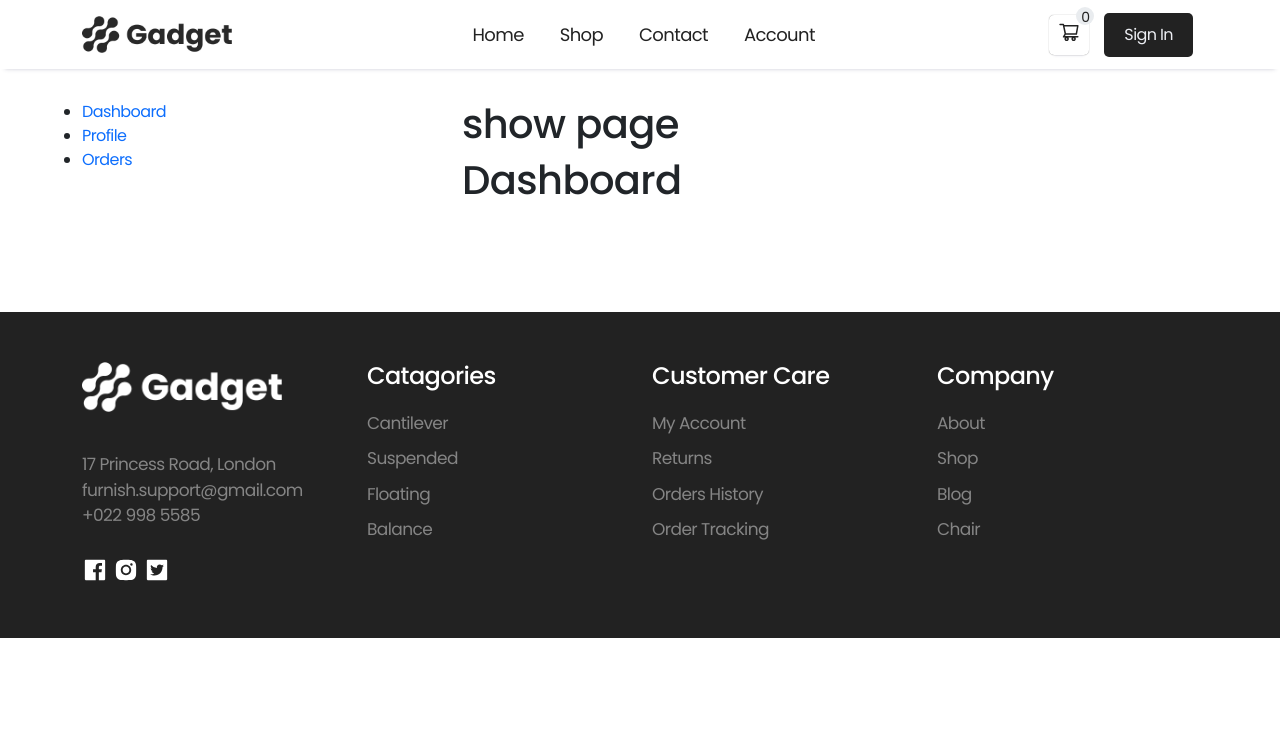
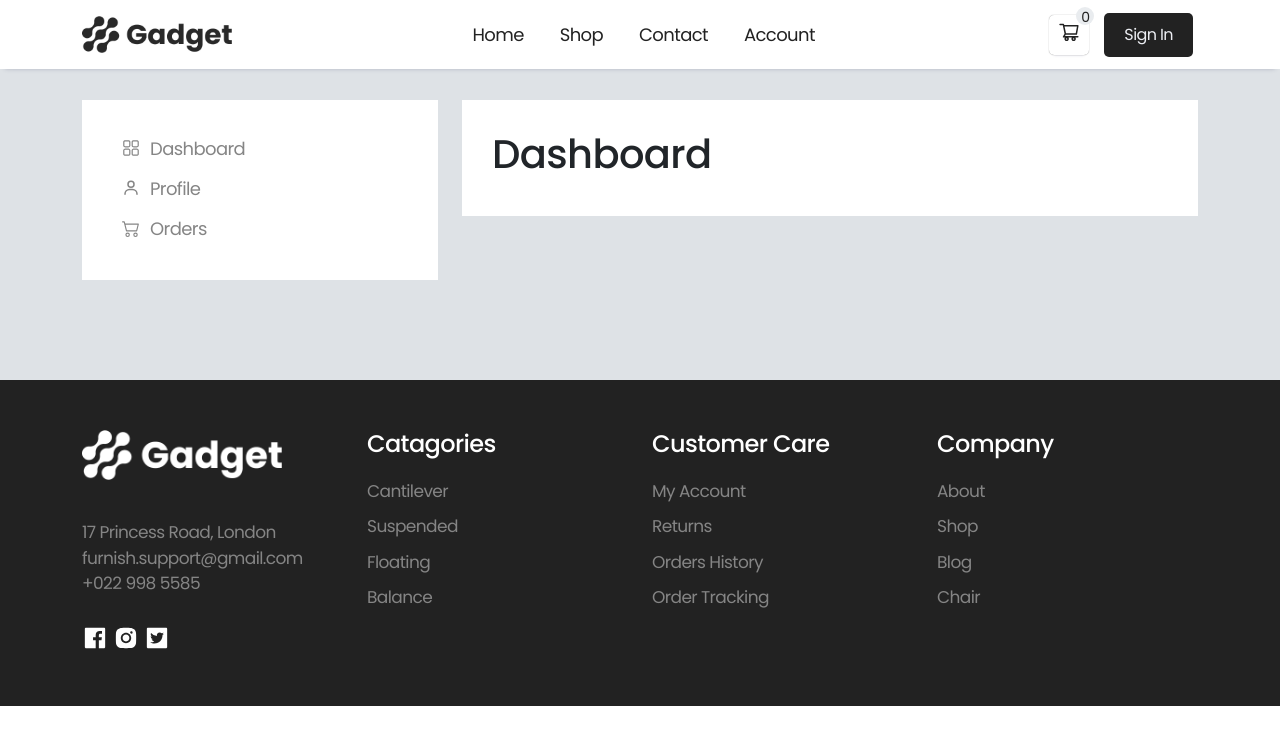
Before and after one commit to rafikadir/Gadget-react-ecommerce-web-application, a React (Vite) app: page /user in a window 1280 px wide. Shown: the top 744 px of the page. Built offline with nearby package versions, Linux system fonts and the light colour scheme.

Commit message:
user prfikl  section done

```diff
--- a/src/components/Order/Order.jsx
+++ b/src/components/Order/Order.jsx
@@ -3,7 +3,7 @@ import './Order.scss';
 const Order = () => {
     return (
         <div>
-
+            <h2>Order</h2>
         </div>
     );
 };
--- a/src/components/Product/Product.scss
+++ b/src/components/Product/Product.scss
@@ -5,7 +5,7 @@
     background: $white-color;
     border-radius: 10px;
     margin-bottom: 20px;
-    box-shadow: rgba(50, 50, 93, 0.25) 0px 8px 15px -5px, rgba(0, 0, 0, 0.1) 0px 0px 10px -8px;
+    box-shadow: rgba(50, 50, 93, 0.25) 0px 4px 15px -5px, rgba(0, 0, 0, 0.1) 0px 0px 0px -8px;
 
     .product-img {
         background: #dee2e6;
--- a/src/pages/User/User.jsx
+++ b/src/pages/User/User.jsx
@@ -5,18 +5,21 @@ import './User.scss';
 import Dashbaord from '../../components/Dashboard/Dashbaord';
 import Profile from '../../components/Profile/Profile';
 import Order from '../../components/Order/Order';
+import { RxDashboard } from "react-icons/rx";
+import { BiUser } from "react-icons/bi";
+import { BsCart2 } from "react-icons/bs";
+import { useState } from 'react';
 
 const User = () => {
 
     const {url} = useParams();
     const sidebarNav = [
-        { "name" : "Dashboard", "link" : "dashboard", "section": <Dashbaord/>},
-        { "name" : "Profile", "link" : "profile", "section": <Profile/>},
-        { "name" : "Orders", "link" : "order", "section": <Order/>}
+        { "name" : "Dashboard", "link" : "dashboard", "icon" : <RxDashboard/>, "section": <Dashbaord/>},
+        { "name" : "Profile", "link" : "profile", "icon" : <BiUser/>, "section": <Profile/>},
+        { "name" : "Orders", "link" : "order", "icon" : <BsCart2/>, "section": <Order/>}
     ];
 
     const selectedElem = sidebarNav.find(nav => nav.link === url);
-
 
     return (
         <>
@@ -25,12 +28,18 @@ const User = () => {
                 <div className="container">
                     <div className="row">
                         <div className="col-lg-4">
-                            <div className="user-item">
+                            <div className="user-sidebar">
                                 <ul>
                                     {
                                         sidebarNav.map((singleNav, index) =>
                                             <li key={index}>
-                                                <Link to={`/user/${singleNav.link}`} url={singleNav.link}>{singleNav.name}</Link>
+                                                <Link
+                                                    to={`/user/${singleNav.link}`}
+                                                    className={`user-link ${url === singleNav.link ? 'active' : ''}`}
+                                                >
+                                                    {singleNav.icon}
+                                                    {singleNav.name}
+                                                </Link>
                                             </li>
                                         )
                                     }
@@ -38,10 +47,11 @@ const User = () => {
                             </div>
                         </div>
                         <div className="col-lg-8">
-                            <h1>show page {url}</h1>
-                            {
-                                selectedElem ? selectedElem.section : <Dashbaord/>
-                            }
+                            <div className="user-content">
+                                {
+                                    selectedElem ? selectedElem.section : <Dashbaord/>
+                                }
+                            </div>
                         </div>
                     </div>
                 </div>
--- a/src/pages/User/User.scss
+++ b/src/pages/User/User.scss
@@ -1,3 +1,41 @@
+@import '../../assets/scss/variables.scss';
+
 .user-profile {
     padding: 100px 0;
+    background: #dee2e6;
+
+    .user-sidebar {
+        background: $white-color;
+        padding: 30px;
+
+        ul {
+            li {
+                list-style: none;
+
+                .user-link {
+                    color: $gray-color;
+                    font-size: 18px;
+                    padding: 5px 10px;
+                    margin-bottom: 3px;
+                    display: block;
+
+                    svg {
+                        margin-right: 10px;
+                        top: -2px;
+                        position: relative;
+                    }
+
+                    &.active {
+                        color: $black-color;
+                        font-weight: 500;
+                    }
+                }
+            }
+        }
+    }
+
+    .user-content {
+        background: $white-color;
+        padding: 30px;
+    }
 }
```
Also changed, not shown: src/App.jsx (+3 -5 lines).
